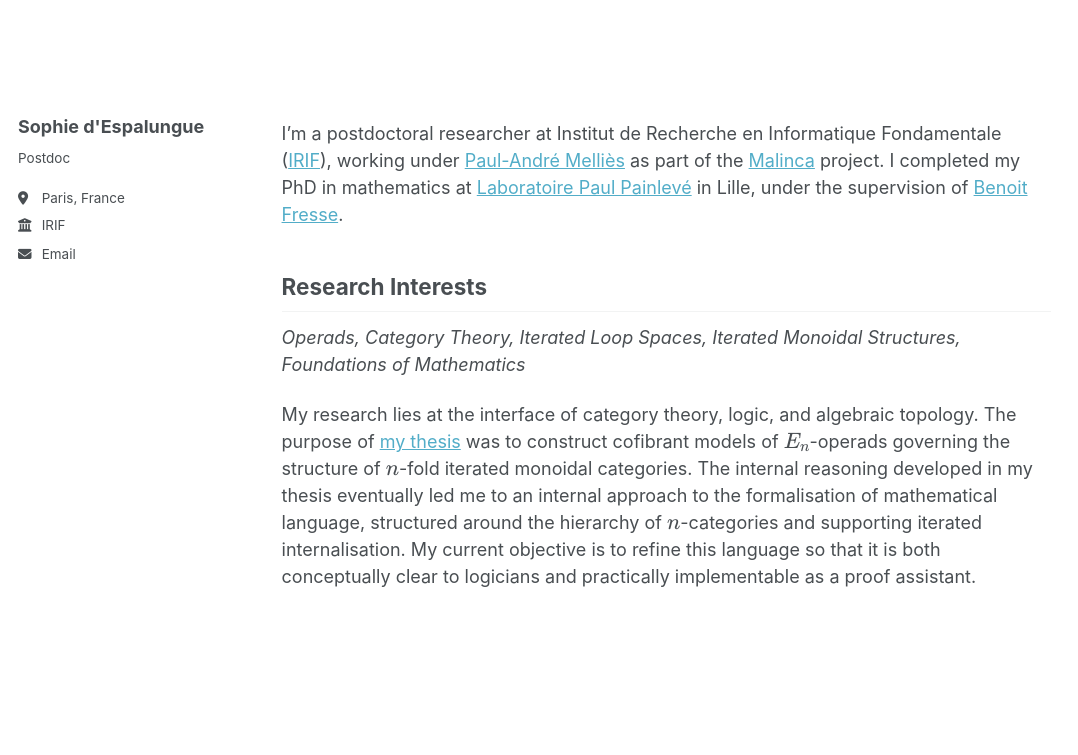
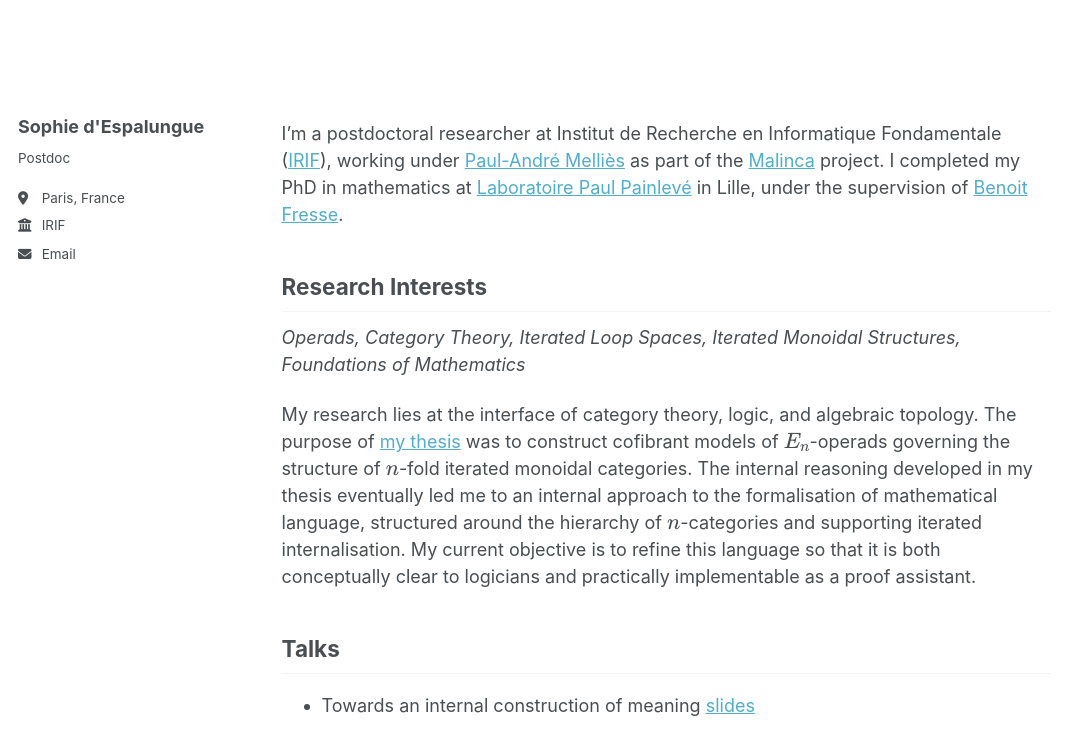
Before and after one commit to sdspmon/sdspmon.github.io, a Jekyll site: the page built from _pages/about.md, in a window 1280 px wide and 926 px high. Shown: the top 755 px of the window, without its empty margins (0-1078 px from the left). Built offline with Jekyll 4.4.1, drawn with Linux system fonts in a browser that asks for light colours; a script that is not in the unit is left out.

Commit message:
Update about.md

```diff
--- a/_pages/about.md
+++ b/_pages/about.md
@@ -14,3 +14,7 @@ I'm a postdoctoral researcher at Institut de Recherche en Informatique Fondament
 *Operads, Category Theory, Iterated Loop Spaces, Iterated Monoidal Structures, Foundations of Mathematics*
 
 My research lies at the interface of category theory, logic, and algebraic topology. The purpose of [my thesis](https://theses.hal.science/tel-04617115) was to construct cofibrant models of $$E_n$$-operads governing the structure of $$n$$-fold iterated monoidal categories. The internal reasoning developed in my thesis eventually led me to an internal approach to the formalisation of mathematical language, structured around the hierarchy of $$n$$-categories and supporting iterated internalisation. My current objective is to refine this language so that it is both conceptually clear to logicians and practically implementable as a proof assistant.
+
+## Talks
+
+- Towards an internal construction of meaning  [slides](https://github.com/user-attachments/files/22466240/InternalConstruction.pdf)
```
